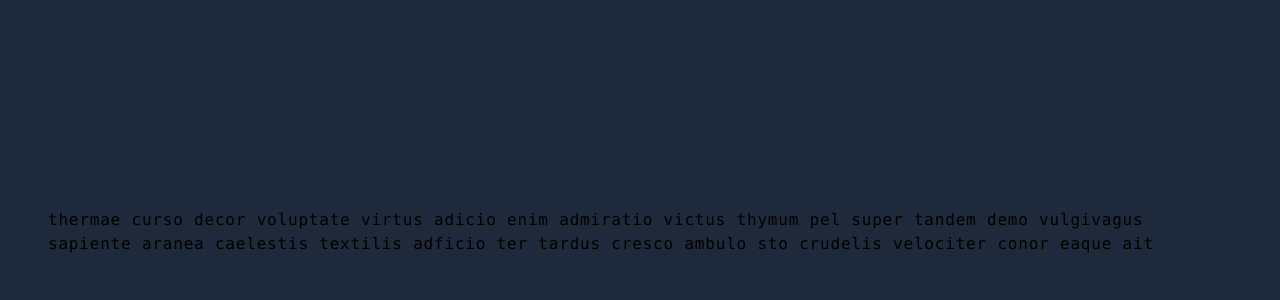
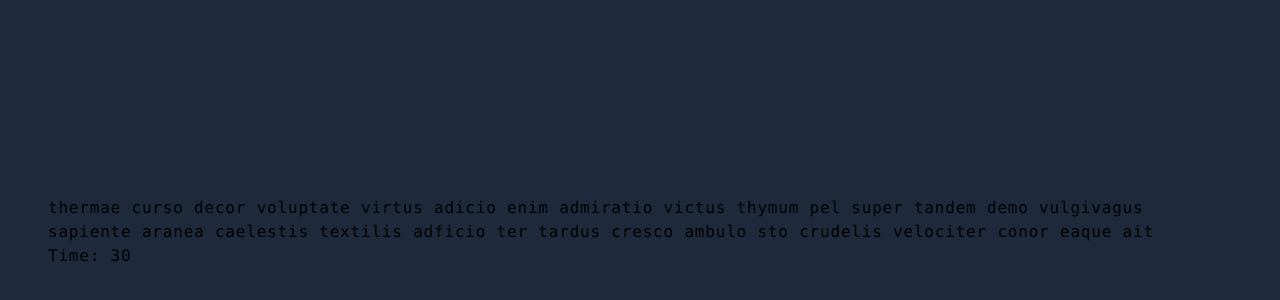
Before and after one commit to vedantlavale/type-tester, a React (Vite) app: page / in a window 1280 px wide. Shown: the part 168-468 px from the top of the page. Built offline with nearby package versions, Linux system fonts and the light colour scheme.

Commit message:
Add CountDownTimer component to display remaining time

```diff
--- a/src/App.tsx
+++ b/src/App.tsx
@@ -5,6 +5,7 @@
   return (
     <>
      <GeneratedWords words={words}/>
+     <CountDownTimer timeleft={30}/>
     </>
   )
 }
@@ -18,4 +19,10 @@
   )
 }
 
+const CountDownTimer = ({timeleft}:{timeleft:number})=>{
+  return(
+    <h2 className='text-primary-400 font-medium '>Time: {timeleft}</h2>
+  )
+}
+
 export default App
```
